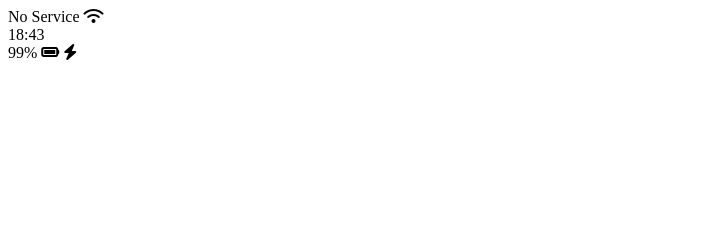
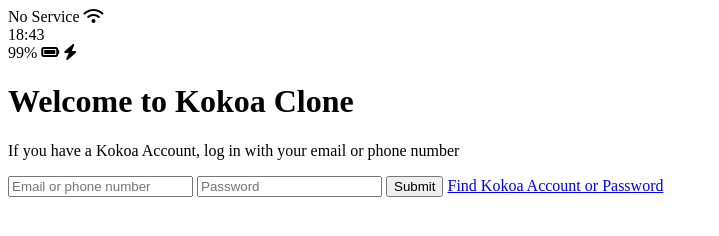
Before and after one commit to Woo-cheong-beom/kokoa_clone-2022, a plain HTML site: page index.html in a window 1280 px wide. Shown: the whole page, without its empty margins (0-719 px from the left). Drawn offline with Linux system fonts and the light colour scheme.

Commit message:
Update index.html
form

```diff
--- a/index.html
+++ b/index.html
@@ -4,20 +4,37 @@
     <meta charset="UTF-8">
     <meta http-equiv="X-UA-Compatible" content="IE=edge">
     <meta name="viewport" content="width=device-width, initial-scale=1.0">
-    <title>Welcome to KokoaTalk</title>
+    <title>Welcome to Kokoa Clone</title>
 </head>
 <body>
     <div id="status-bar">
         <div class="status-bar__column">
             <span>No Service</span>
-            <i class="fas fa-wifi"></i>        </div>
+            <i class="fas fa-wifi"></i>
+        </div>
         <div class="status-bar__column">
             <span>18:43</span>
         </div>
         <div class="status-bar__column">
             <span>99%</span>
             <i class="fas fa-battery-full"></i>
-            <i class="fas fa-bolt"></i>    </div>
+            <i class="fas fa-bolt"></i>
+        </div>
+    </div>
+    <header class="welcome-header">
+        <h1 class="welcome-header__title">Welcome to Kokoa Clone</h1>
+        <p class="welcome-header__text">If you have a Kokoa Account, log in with your email or phone number</p>
+
+    </header>
+
+    <form id="login-form">
+        <input type="text" placeholder="Email or phone number"/>
+        <input type="password" placeholder="Password"/>
+        <input type="submit" placeholder="Log In"/>
+        <a href="#">Find Kokoa Account or Password</a>
+    </form>
+
+
     <script
       src="https://kit.fontawesome.com/6478f529f2.js"
       crossorigin="anonymous"
```
